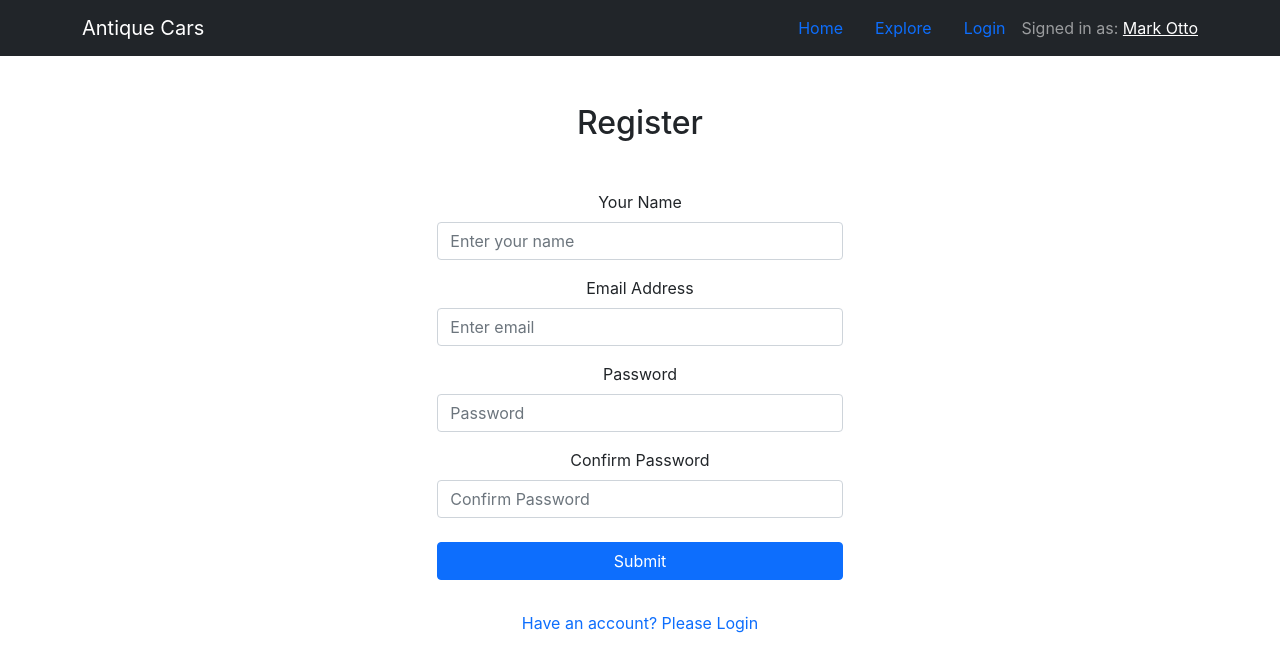
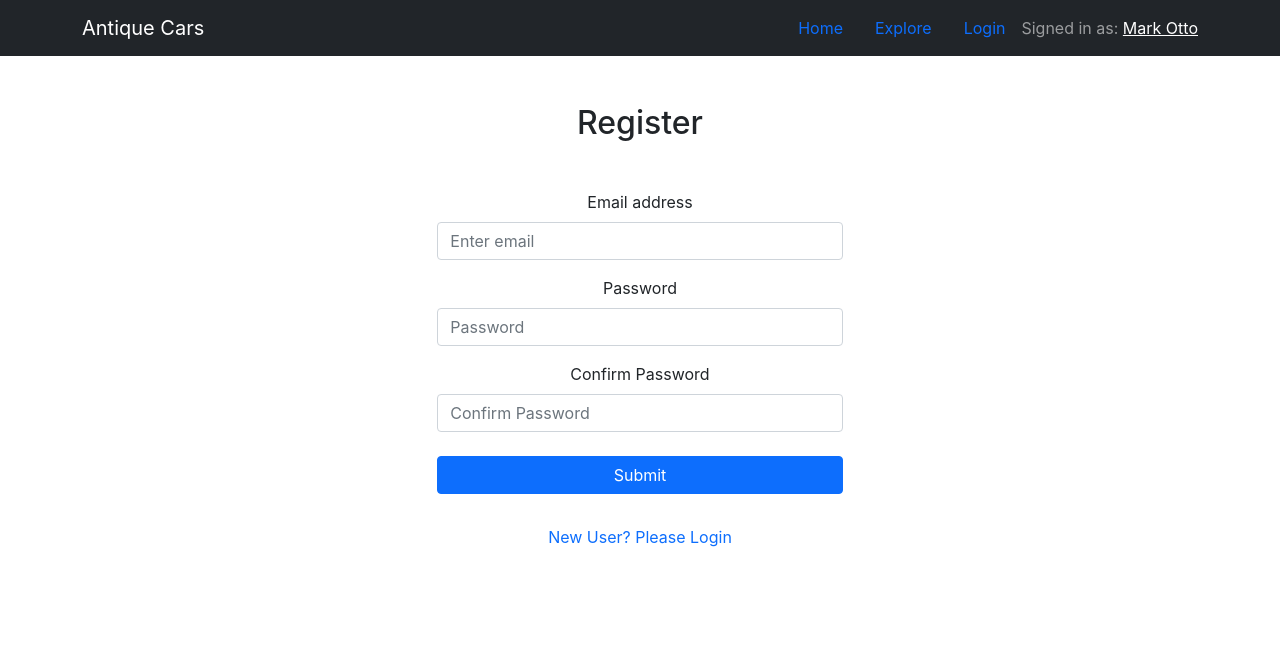
Before and after one commit to rezbd/antique-cars-client-side, a React (Create React App) app: page /register in a window 1280 px wide. Shown: the top 672 px of the page. Built offline with nearby package versions, Linux system fonts and the light colour scheme.

Commit message:
login and register updated with functionality

```diff
--- a/src/Pages/Login/Login/Login.js
+++ b/src/Pages/Login/Login/Login.js
@@ -1,21 +1,35 @@
-import React from 'react';
+import React, { useState } from 'react';
 import { Form, Button } from 'react-bootstrap';
 import { NavLink } from 'react-router-dom';
 
 const Login = () => {
+    const [loginData, setLoginData] = useState({});
+
+    const handleOnChange = e => {
+        const field = e.target.name;
+        const value = e.target.value;
+        console.log(field, value);
+        const newLoginData = { ...loginData };
+        newLoginData[field] = value;
+        setLoginData(newLoginData);
+    }
+    const handleLoginSubmit = e => {
+        alert('hello')
+        e.preventDefault();
+    }
     return (
         <div className="row px-2">
             <div className="col-12 col-md-4 mx-auto">
                 <h2 className="my-5">Please Login</h2>
-                <Form>
+                <Form onSubmit={handleLoginSubmit}>
                     <Form.Group className="mb-3" controlId="formBasicEmail">
                         <Form.Label>Email address</Form.Label>
-                        <Form.Control type="email" placeholder="Enter email" />
+                        <Form.Control onChange={handleOnChange} name="email" type="email" placeholder="Enter email" />
                     </Form.Group>
 
                     <Form.Group className="mb-3" controlId="formBasicPassword">
                         <Form.Label>Password</Form.Label>
-                        <Form.Control type="password" placeholder="Password" />
+                        <Form.Control onChange={handleOnChange} name="password" type="password" placeholder="Password" />
                     </Form.Group>
                     <Button className="w-100 d-block my-4" variant="primary" type="submit">
                         Submit
--- a/src/Pages/Login/Register/Register.js
+++ b/src/Pages/Login/Register/Register.js
@@ -1,36 +1,49 @@
-import React from 'react';
+import React, { useState } from 'react';
 import { Form, Button } from 'react-bootstrap';
 import { NavLink } from 'react-router-dom';
 
 const Register = () => {
+    const [loginData, setLoginData] = useState({});
+
+    const handleOnChange = e => {
+        const field = e.target.name;
+        const value = e.target.value;
+        const newLoginData = { ...loginData };
+        newLoginData[field] = value;
+        setLoginData(newLoginData);
+    }
+    const handleLoginSubmit = e => {
+        if (loginData.password !== loginData.password2) {
+            alert('Your password did not match');
+            return
+        }
+        e.preventDefault();
+    }
+
     return (
         <div className="row px-2">
             <div className="col-12 col-md-4 mx-auto">
                 <h2 className="my-5">Register</h2>
-                <Form>
-                    <Form.Group className="mb-3">
-                        <Form.Label>Your Name</Form.Label>
-                        <Form.Control type="email" placeholder="Enter your name" />
-                    </Form.Group>
+                <Form onSubmit={handleLoginSubmit}>
                     <Form.Group className="mb-3" controlId="formBasicEmail">
-                        <Form.Label>Email Address</Form.Label>
-                        <Form.Control type="email" placeholder="Enter email" />
+                        <Form.Label>Email address</Form.Label>
+                        <Form.Control onChange={handleOnChange} name="email" type="email" placeholder="Enter email" />
                     </Form.Group>
 
                     <Form.Group className="mb-3" controlId="formBasicPassword">
                         <Form.Label>Password</Form.Label>
-                        <Form.Control type="password" placeholder="Password" />
+                        <Form.Control onChange={handleOnChange} name="password" type="password" placeholder="Password" />
                     </Form.Group>
-                    <Form.Group className="mb-3">
+                    <Form.Group className="mb-3" controlId="formBasicPassword2">
                         <Form.Label>Confirm Password</Form.Label>
-                        <Form.Control type="password" placeholder="Confirm Password" />
+                        <Form.Control onChange={handleOnChange} name="password2" type="password" placeholder="Confirm Password" />
                     </Form.Group>
                     <Button className="w-100 d-block my-4" variant="primary" type="submit">
                         Submit
                     </Button>
                     <NavLink
                         to="/login">
-                        <Button style={{ textDecoration: 'none' }} variant="link">Have an account? Please Login</Button>
+                        <Button style={{ textDecoration: 'none' }} variant="link">New User? Please Login</Button>
                     </NavLink>
                 </Form>
             </div>
```
